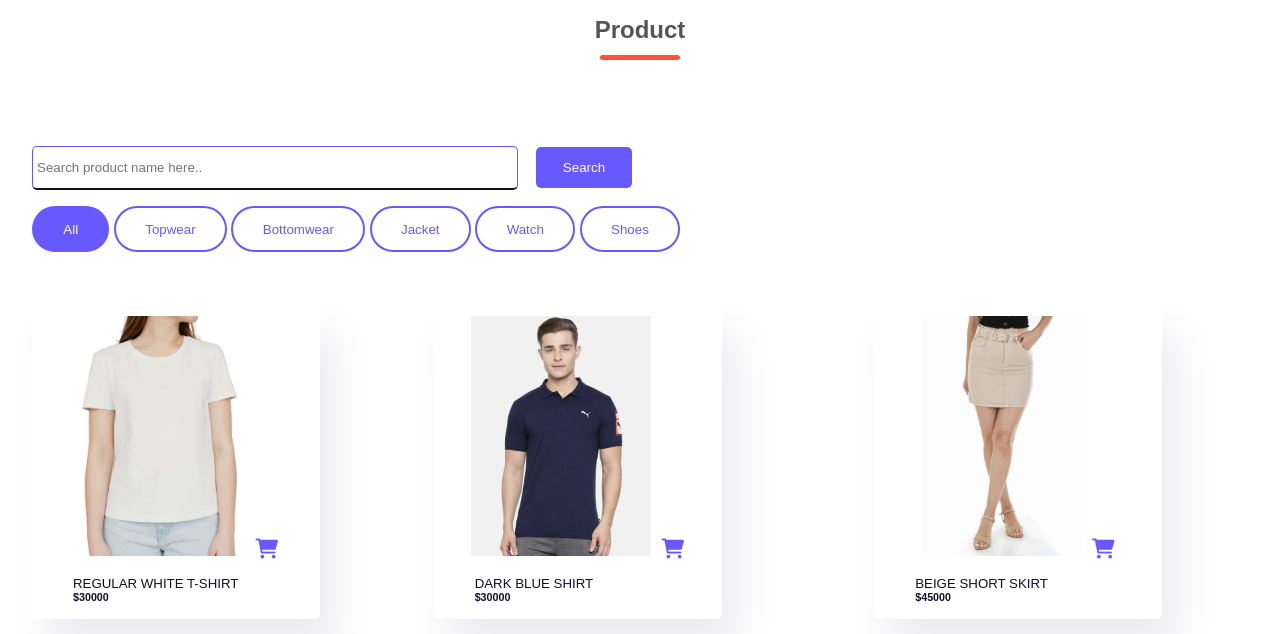
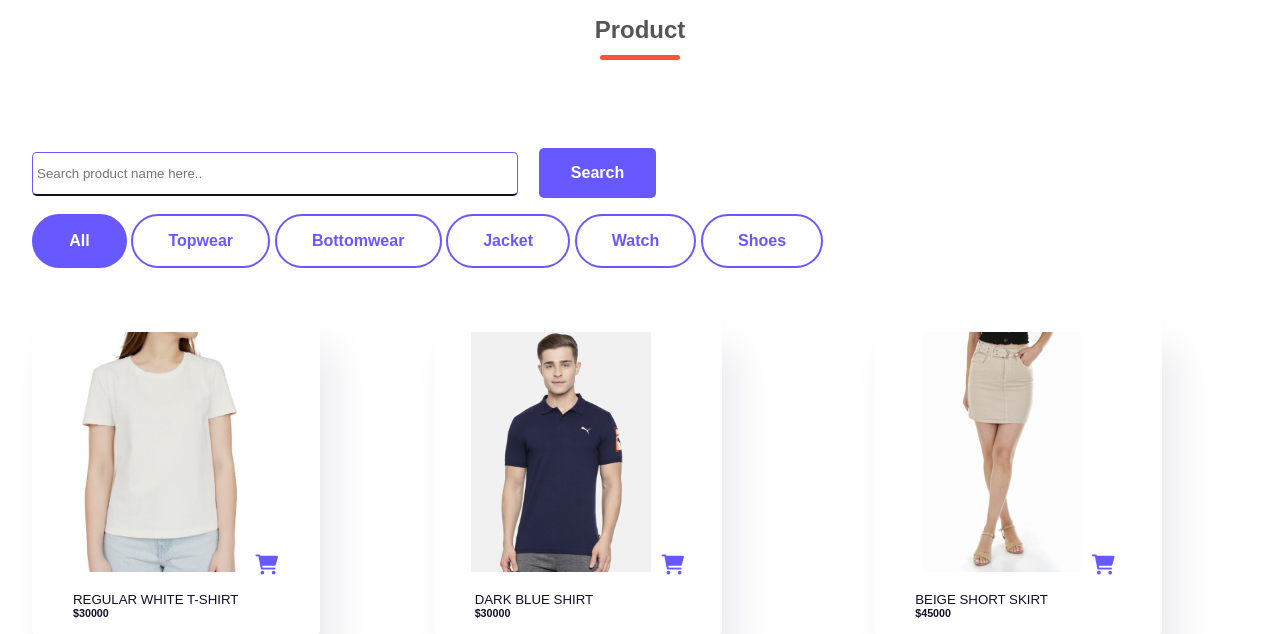
Before and after one commit to 22091397020HanifIhsanAlimAkbar/PemwebFinalProjek, a PHP site: page /product.html in a window 1280 px wide. Shown: the part 114-748 px from the top of the page. Run offline with PHP 8.4, Linux system fonts and the light colour scheme.

Commit message:
Add files via upload

```diff
--- a/product.css
+++ b/product.css
@@ -418,7 +418,21 @@ h4 {
 #checkout-button:hover{
 background: #563434;
 }
+button {
+    background-color: #ff6f61;
+    color: #fff;
+    padding: 12px 24px;
+    border: none;
+    border-radius: 25px;
+    cursor: pointer;
+    font-weight: bold;
+    font-size: 16px;
+    transition: background-color 0.3s ease-in-out;
+}
 
+button:hover {
+    background-color: #ff9191;
+}
 .box .col-5 {
     width: 25%;
     padding: 20px;
```
